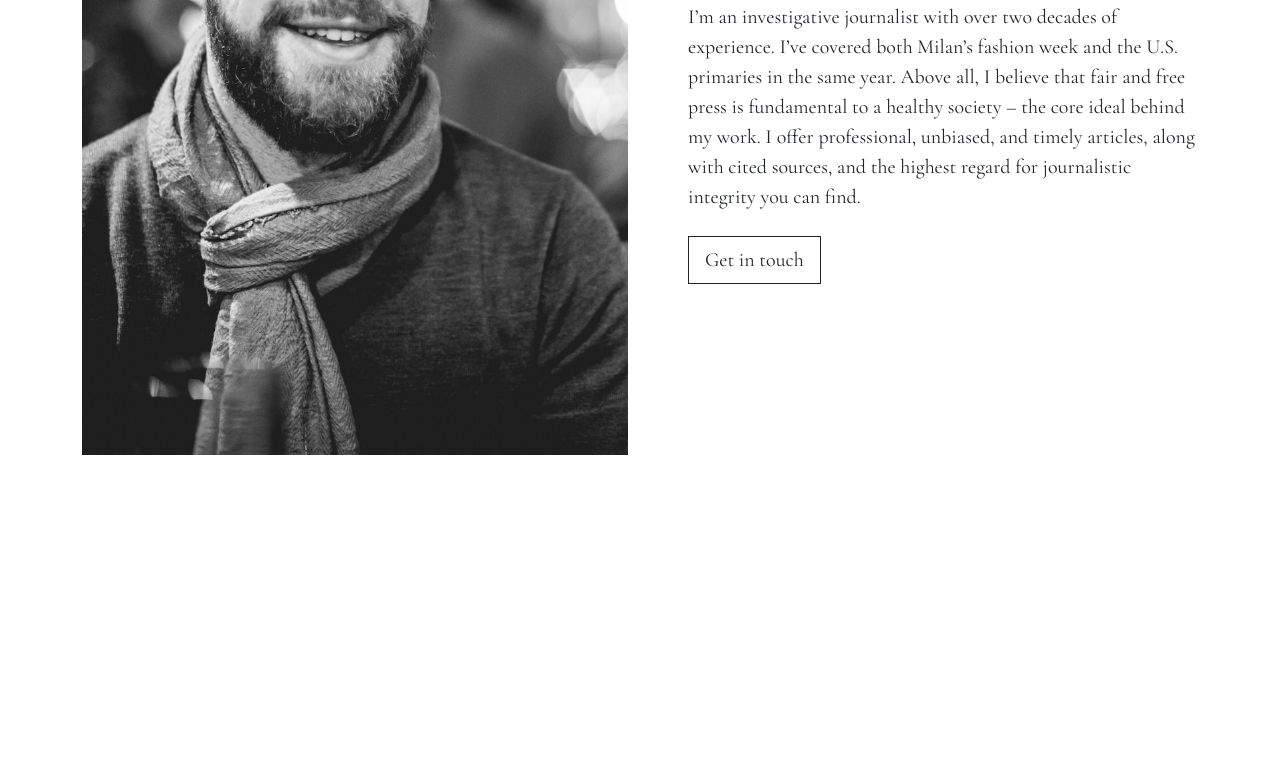
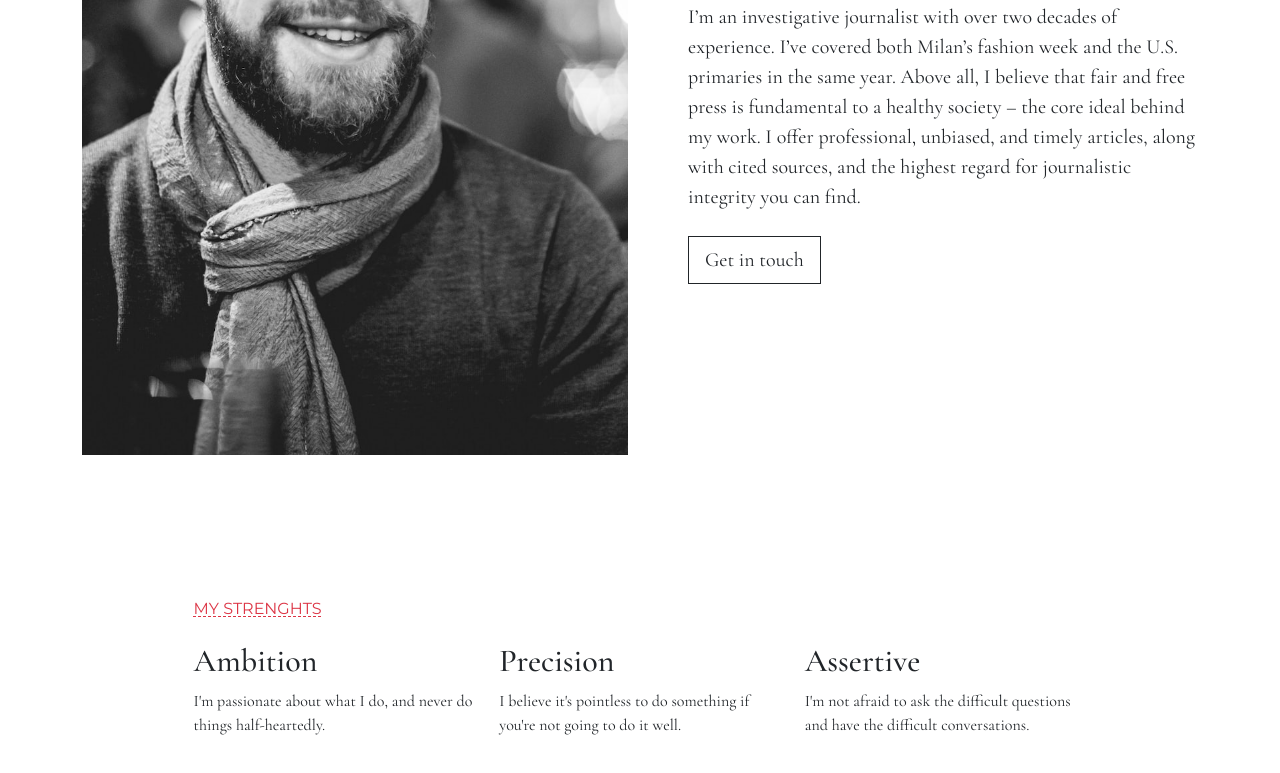
Before and after one commit to James-alderson/English-Templates, a plain HTML site: page Templates/01-Julian-mack/index.html in a window 1280 px wide. Shown: the part 471-1244 px from the top of the page. Before the commit the page ends 1022 px from the top, so only its background shows below. Drawn offline with Linux system fonts and the light colour scheme.

Commit message:
Create 'Strengths' section
- Define 'fallback' fonts.
- Change 'Showcase' width in lower resolution.

```diff
--- a/Templates/01-Julian-mack/index.html
+++ b/Templates/01-Julian-mack/index.html
@@ -49,14 +49,15 @@
   </nav>
 
   <!-- Showcase -->
-  <section class="showcase mb-5 pb-5">
+  <section class="mb-5 pb-5">
     <div class="container-xl">
       <div class="row align-items-center">
         <div class="col-12 col-md-6 col-img">
           <img class="img-fluid h-100 obj-fit obj-left" src="src/images/ben-o-bro-J-6PaxibnkE-unsplash.jpg"
             alt="grayscale photography of man with scarf photo">
         </div>
-        <div class="col-9 col-md-6 mt-4 mt-md-0 mx-auto mx-md-0 ps-md-4 ps-lg-5">
+        <div class="col-12 col-md-6 mt-4 mt-md-0 ps-md-4 ps-lg-5">
+          <div class="container-sm-lower">
             <h1 class="text-danger text-title mb-3">Julian Mack – Changing the world one headline at a time.</h1>
             <p class="lead fw-normal my-md-4">I’m an investigative journalist with over two decades of experience. I’ve
               covered both Milan’s fashion week and the U.S. primaries in the same year. Above all, I believe that fair
@@ -67,6 +68,31 @@
           </div>
         </div>
       </div>
+    </div>
+  </section>
+
+  <!-- Strengths -->
+  <section class="my-5 py-5">
+    <div class="container-sm">
+      <div class="w-md-80 mx-auto">
+        <div class="h6 text-danger font-montserrat text-uppercase text-decoration-underline text-decoration-dashed mb-4">
+          My strenghts</div>
+        <div class="row">
+          <div class="col-12 col-md-6 col-lg">
+            <h2>Ambition</h2>
+            <p>I'm passionate about what I do, and never do things half-heartedly.</p>
+          </div>
+          <div class="col-12 col-md-6 col-lg">
+            <h2>Precision</h2>
+            <p>I believe it's pointless to do something if you're not going to do it well. </p>
+          </div>
+          <div class="col-12 col-md-6 col-lg mt-md-3 mt-lg-0">
+            <h2>Assertive</h2>
+            <p>I'm not afraid to ask the difficult questions and have the difficult conversations.</p>
+          </div>
+        </div>
+      </div>
+    </div>
   </section>
 
 </body>
--- a/Templates/01-Julian-mack/src/css/main.css
+++ b/Templates/01-Julian-mack/src/css/main.css
@@ -11,9 +11,13 @@
 		 3.4 obj-fit
 		 3.5 obj-left
 		 3.6 text-title
+		 3.7 font-montserrat
+		 3.8 text-decoration-dashed
+		 3.9 w-md-80
   4. Layout
 		 4.1 logo
      4.2 navigation
+		 4.3 container-sm-lower
 	5. Breakpoints
 		 5.1 medium
 		 5.2 large
@@ -50,7 +54,7 @@
    Base
 =============== */
 body {
-	font-family: "Cormorant Garamond";
+	font-family: "Cormorant Garamond", serif;
 }
 
 /* ===============
@@ -136,6 +140,21 @@ body {
 	font-size: 2.2rem;
 }
 
+/* ---- font-montserrat ---- */
+.font-montserrat {
+	font-family: "Montserrat", sans-serif;
+}
+
+/* ---- text-decoration-dashed ---- */
+.text-decoration-dashed {
+	text-underline-offset: 2px !important;
+	text-decoration-thickness: 1px !important;
+	text-decoration-style: dashed !important;
+}
+
+/* ---- w-md-80 ---- */
+/* .w-md-80 {} */
+
 /* ===============
    Layout
 =============== */
@@ -193,6 +212,9 @@ body {
 	display: flex;
 }
 
+/* ---- container-sm-lower ---- */
+/* .container-sm-lower {} */
+
 /* ===============
 	 Breakpoints
 =============== */
@@ -200,6 +222,11 @@ body {
 @media screen and (max-width: 767px) {
 	.col-img {
 		padding-right: 0 !important;
+	}
+
+	.container-sm-lower {
+		max-width: 516px;
+		margin: 0 auto;
 	}
 }
 @media screen and (min-width: 768px) {
@@ -209,6 +236,10 @@ body {
 
 	.obj-left {
 		object-position: 25%;
+	}
+
+	.w-md-80 {
+		width: 80%;
 	}
 }
 
```
Lines whose indentation alone changed are shown as unchanged.
